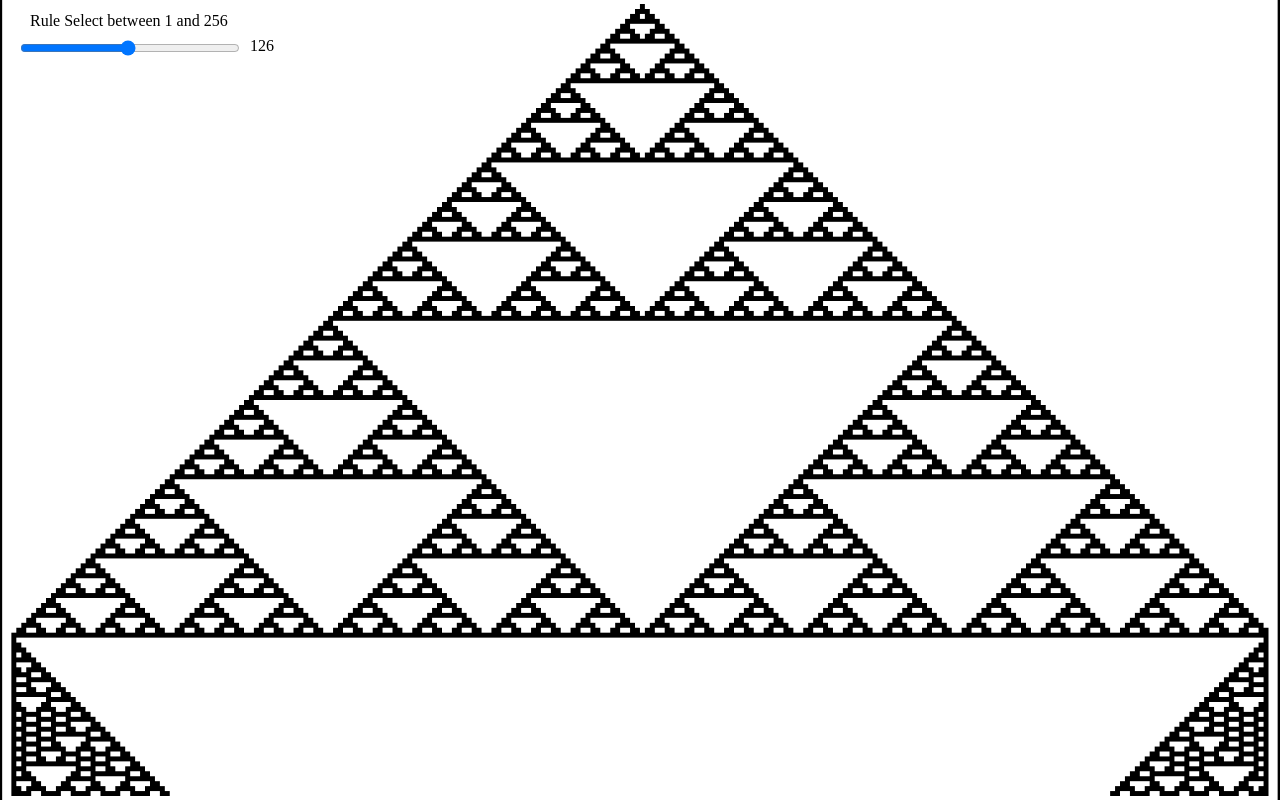
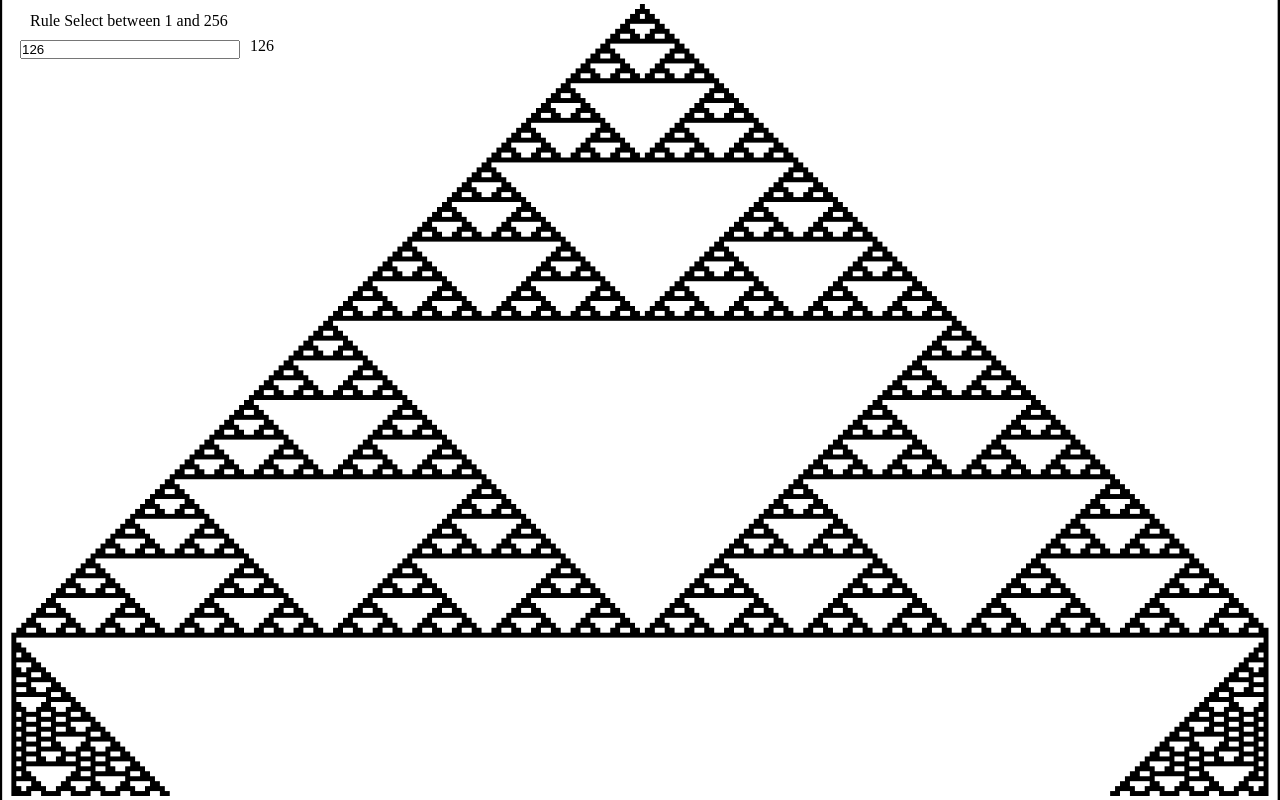
Before and after one commit to ronaldpannel/Cellular-AutoMata-1D, a plain HTML site: page index.html in a window 1280 px wide. Drawn offline with Linux system fonts and the light colour scheme.

Commit message:
Add files via upload

```diff
--- a/index.html
+++ b/index.html
@@ -12,14 +12,11 @@
 
     <label for="ruleSetValue">Rule Select between 1 and 256</label>
     <input
-      type="range"
+      type="number"
       id="ruleSetValue"
       class="ruleSetValue"
       name="ruleSetValue"
-      value= "126"
-      min="1"
-      max="256"
-      step="i"
+      value="126"
     />
     <p class="sliderValue" id="sliderValue">126</p>
 
```
